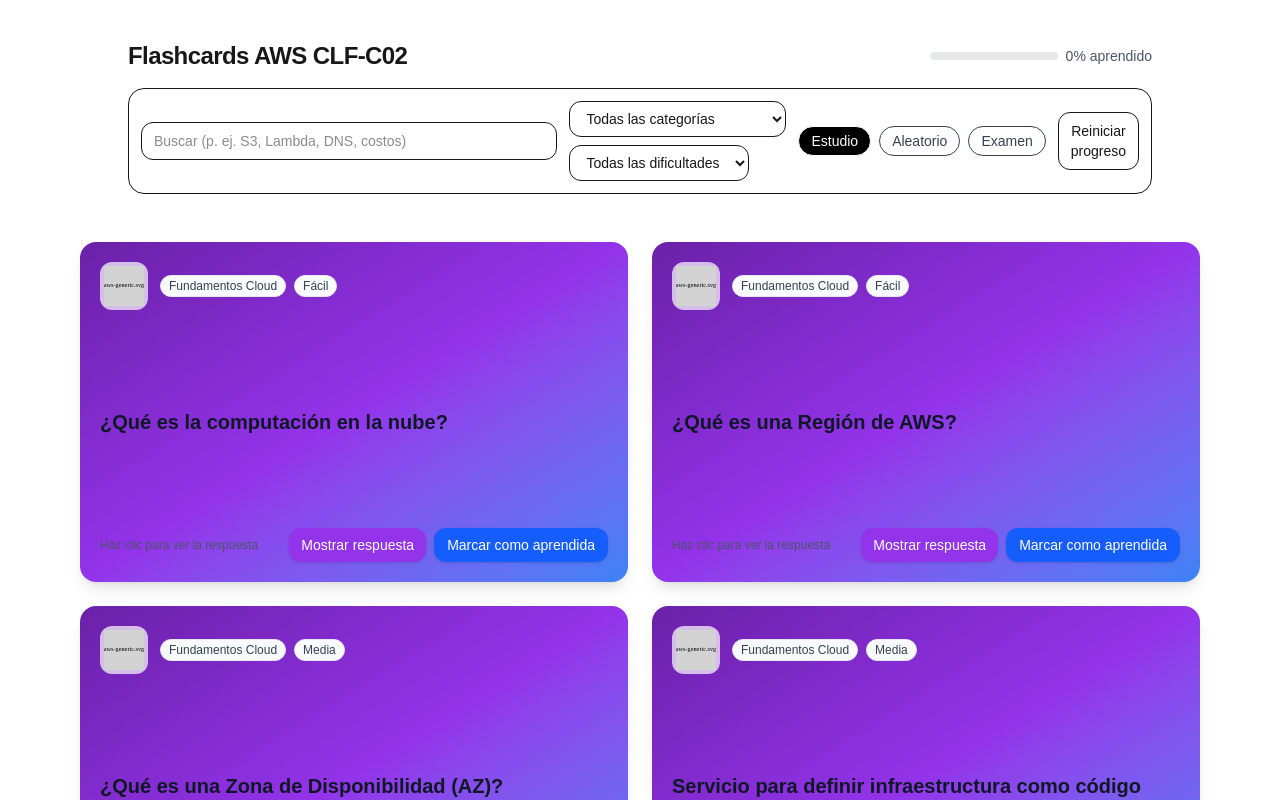
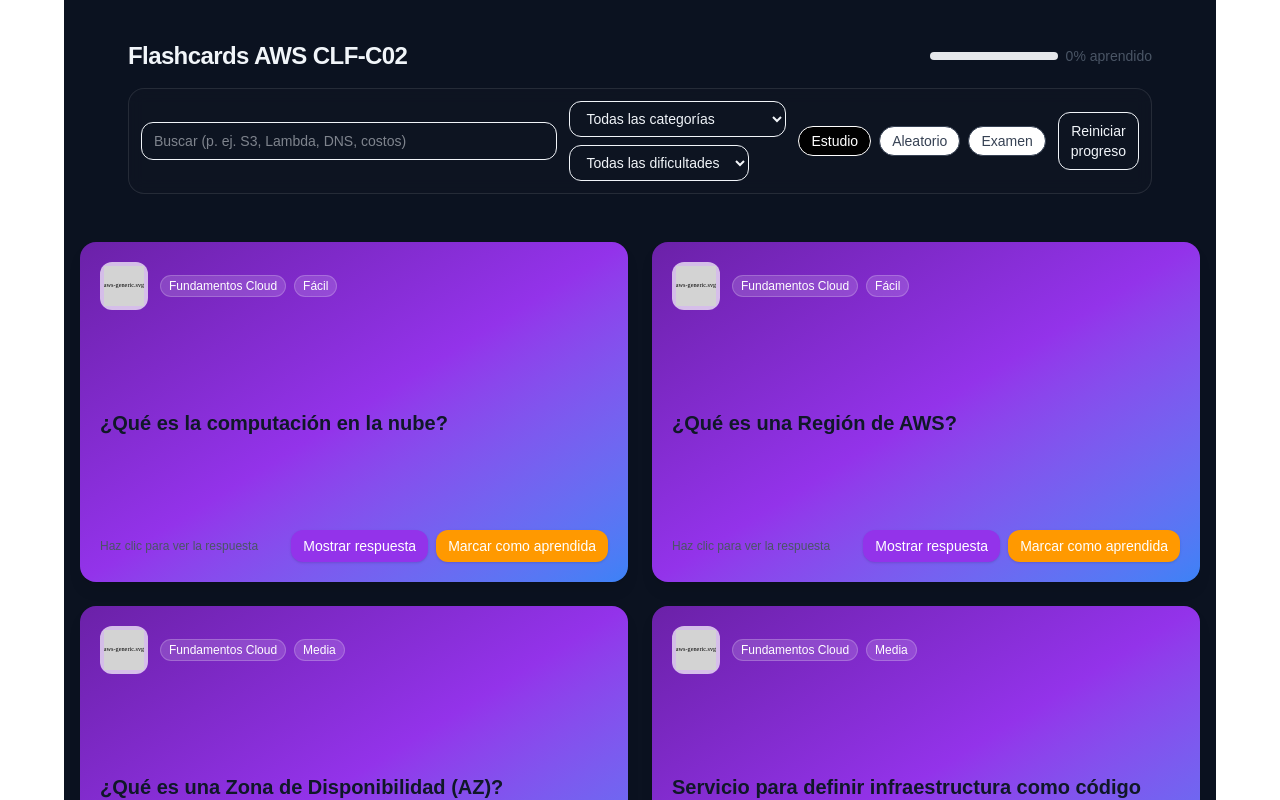
Before and after one commit to luna-github-tech/flashcards-aws, a Next.js app: page / in a window 1280 px wide. Shown: the top 800 px of the page. Built offline with nearby package versions, Linux system fonts and the light colour scheme.

Commit message:
UI: tema oscuro + botones AWS + gradientes hex

```diff
--- a/src/app/globals.css
+++ b/src/app/globals.css
@@ -1,9 +1,23 @@
 @import "tailwindcss";
 
+/* Paleta base clara/oscura */
 :root {
   --background: #ffffff;
-  --foreground: #171717;
+  --foreground: #0f172a; /* slate-900 */
+  --muted: #64748b;      /* slate-500 */
+  --panel: #ffffff;
 }
+
+@media (prefers-color-scheme: dark) {
+  :root {
+    --background: #0b1220; /* fondo general oscuro (azul/gris AWS) */
+    --foreground: #e5e7eb; /* text-slate-200 */
+    --muted: #94a3b8;      /* slate-400 */
+    --panel: #111827;      /* gray 900 para tarjetas/paneles claros */
+  }
+}
+
+
 
 @theme inline {
 
@@ -44,5 +58,6 @@
 body {
   background: var(--background);
   color: var(--foreground);
+
   font-family: Arial, Helvetica, sans-serif;
 }
--- a/src/app/page.tsx
+++ b/src/app/page.tsx
@@ -784,8 +784,11 @@
                   )}
                 </div>
                 <div className="flex flex-wrap items-center gap-2">
-                  <Tag className={tagColor(card.categoria)}>{card.categoria}</Tag>
-                  <Tag className="bg-gray-50 text-gray-700 border-gray-200 dark:bg-neutral-800 dark:text-gray-200 dark:border-neutral-700">{card.dificultad}</Tag>
+
+<Tag className="bg-white/15 text-white border-white/20 backdrop-blur">{card.categoria}</Tag>
+<Tag className="bg-white/15 text-white border-white/20 backdrop-blur">{card.dificultad}</Tag>
+
+
                   {learned && <Tag className="bg-emerald-50 text-emerald-700 border-emerald-200 dark:bg-emerald-900/30 dark:text-emerald-200 dark:border-emerald-800">Aprendida ✅</Tag>}
                 </div>
               </div>
@@ -807,12 +810,14 @@
                   </button>
                   <button
                     onClick={() => onToggleLearned?.(card.id)}
+
 className={clsx(
-                      "rounded-xl border px-3 py-1.5 text-sm",
+  "rounded-xl px-3 py-1.5 text-sm shadow transition",
   learned
-                        ? "bg-emerald-600 text-white border-emerald-600"
-                        : "border-transparent bg-blue-600 text-white shadow hover:scale-105 hover:bg-blue-700 transition-transform"
+    ? "bg-[#1D8102] text-white" // Verde AWS (aprendida)
+    : "bg-[#FF9900] text-white hover:brightness-110" // Naranja AWS
 )}
+
                   >
                     {learned ? "Marcada como aprendida" : "Marcar como aprendida"}
                   </button>
@@ -821,7 +826,11 @@
             </div>
 
             {/* Back */}
-            <div className="absolute inset-0 rounded-2xl bg-white p-5 [transform:rotateY(180deg)] [backface-visibility:hidden] dark:bg-neutral-900">
+
+<div className="absolute inset-0 rounded-2xl border border-white/10 bg-[#0F1624]/90 p-5 backdrop-blur [transform:rotateY(180deg)] [backface-visibility:hidden]">
+
+
+
               <div className="text-sm uppercase tracking-wide text-gray-500 dark:text-gray-400">Respuesta</div>
               <div className="mt-2 text-lg text-gray-900 dark:text-gray-100">{card.respuesta}</div>
               {card.enlace && (
@@ -843,12 +852,14 @@
                 </button>
                 <button
                   onClick={() => onToggleLearned?.(card.id)}
+
 className={clsx(
-                    "rounded-xl border px-3 py-1.5 text-sm",
+  "rounded-xl px-3 py-1.5 text-sm shadow transition",
   learned
-                      ? "bg-emerald-600 text-white border-emerald-600"
-                      : "border-transparent bg-blue-600 text-white shadow hover:scale-105 hover:bg-blue-700 transition-transform"
+    ? "bg-[#1D8102] text-white" // Verde AWS (aprendida)
+    : "bg-[#FF9900] text-white hover:brightness-110" // Naranja AWS
 )}
+
                 >
                   {learned ? "Marcada como aprendida" : "Marcar como aprendida"}
                 </button>
@@ -902,7 +913,9 @@
         </div>
       </div>
 
-      <div className="flex flex-col gap-3 rounded-2xl border p-3 dark:border-neutral-800 sm:flex-row sm:items-center">
+     <div className="flex flex-col gap-3 rounded-2xl border border-white/10 bg-[#0F1624]/60 backdrop-blur p-3 sm:flex-row sm:items-center">
+
+
         <input
           value={query}
           onChange={(e) => setQuery(e.target.value)}
@@ -1040,7 +1053,8 @@
   }, [mode, filtered, randomDeck, randomIdx, examDeck, examIdx]);
 
   return (
-    <main className="mx-auto max-w-6xl px-4 py-10">
+    <main className="min-h-screen bg-[#0B1220] text-slate-100 mx-auto max-w-6xl px-4 py-10">
+
       <Controls
         categorias={CATEGORIAS}
         categoriaSel={categoriaSel}
```
Lines whose indentation alone changed are shown as unchanged.
